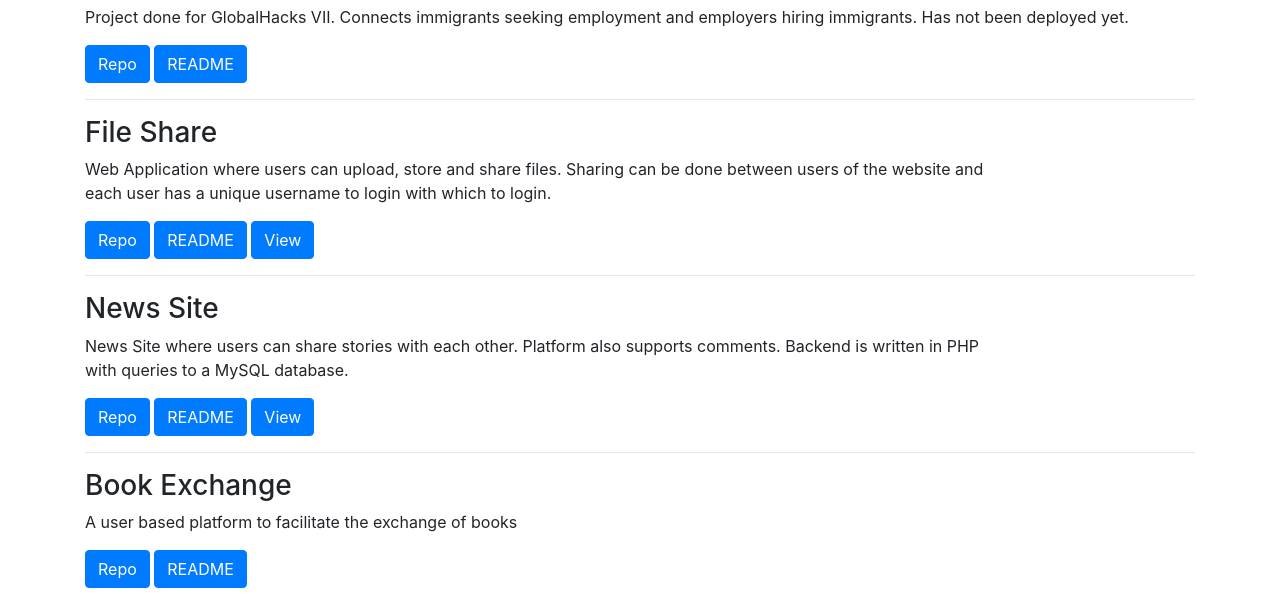
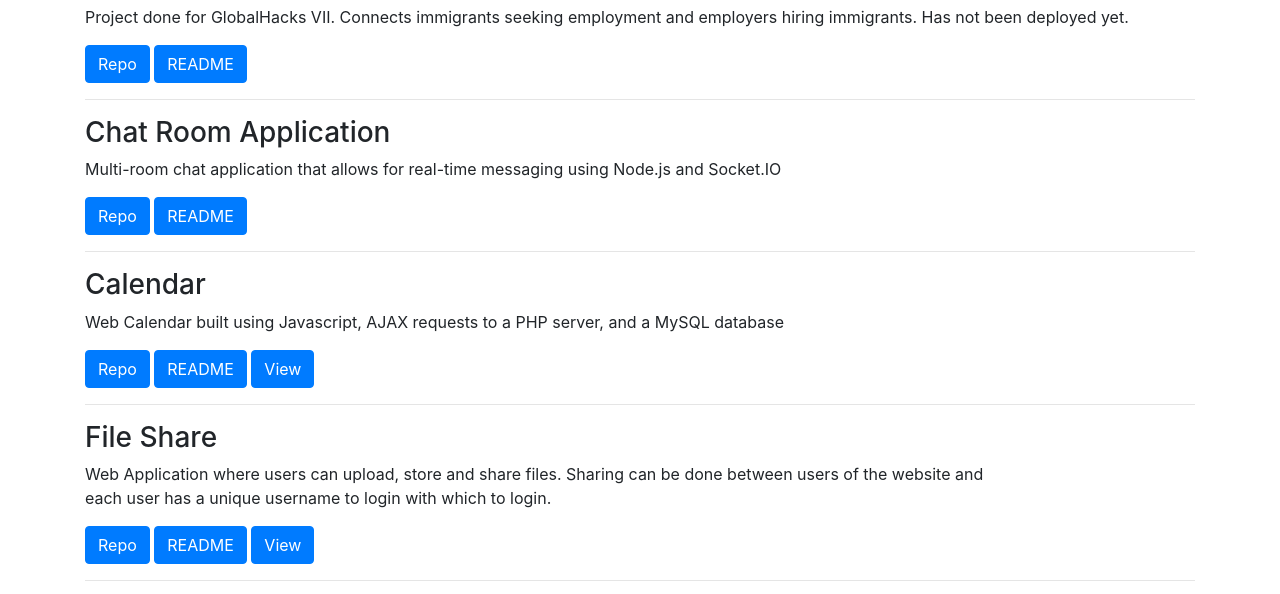
Before and after one commit to anees-patwa/anees-patwa.github.io, a website: page index.html in a window 1280 px wide. Shown: the part 189-783 px from the top of the page. Drawn offline with Linux system fonts and the light colour scheme.

Commit message:
Update index.html

```diff
--- a/index.html
+++ b/index.html
@@ -68,6 +68,36 @@
 
     <hr>
 
+     <!-- Project One -->
+    <div class="row">
+
+      <div class="col-md-12">
+        <h3>Chat Room Application</h3>
+        <p>Multi-room chat application that allows for real-time messaging using Node.js and Socket.IO
+        </p>
+        <a class="btn btn-primary" href="https://github.com/anees-patwa/ChatApp">Repo</a>
+        <a class="btn btn-primary" href="https://github.com/anees-patwa/ChatApp/blob/master/README.md">README</a>
+      </div>
+    </div>
+    <!-- /.row -->
+
+    <hr>
+
+     <!-- Project One -->
+    <div class="row">
+
+      <div class="col-md-12">
+        <h3>Calendar</h3>
+        <p>Web Calendar built using Javascript, AJAX requests to a PHP server, and a MySQL database
+        </p>
+        <a class="btn btn-primary" href="https://github.com/anees-patwa/Calendar">Repo</a>
+        <a class="btn btn-primary" href="https://github.com/anees-patwa/Calendar/blob/master/README.md">README</a>
+        <a class="btn btn-primary" href="http://ec2-18-223-143-71.us-east-2.compute.amazonaws.com/~apatwa/module5Grp/calendar.js">View</a>
+      </div>
+    </div>
+    <!-- /.row -->
+
+    <hr>
     <!-- Project Two -->
     <div class="row">
 
```
